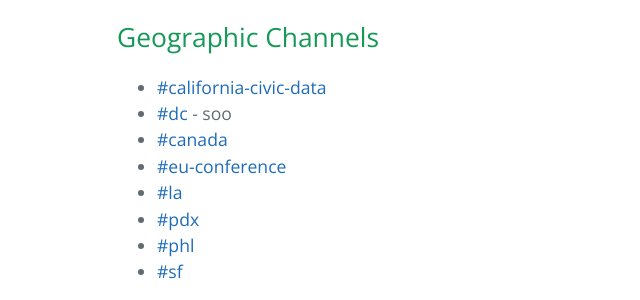
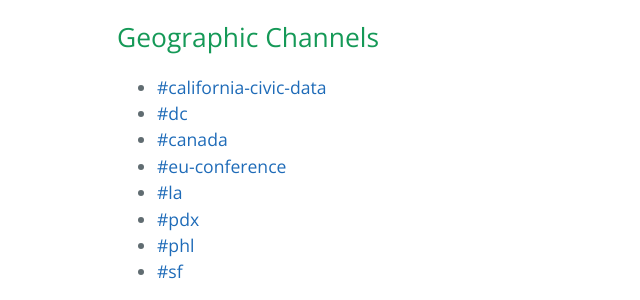
Before and after one commit to newsnerdery/newsnerdery, a Jekyll site: the page built from index.md, in a window 1280 px wide and 900 px high, scrolled down 841 px. Shown: the part 159-459 px from the top of the window, without its empty margins (107-747 px from the left). Built offline with Jekyll 4.4.1, drawn with Linux system fonts in a browser that asks for light colours; our own code applies the rules of GitHub Pages for plain Markdown files.

Commit message:
Remove a user from channel admin role

```diff
--- a/index.md
+++ b/index.md
@@ -20,7 +20,7 @@ We have more than 40 Slack channels. We try to keep the list of channels pruned
 
 ## Geographic Channels
 * [#california-civic-data](https://newsnerdery.slack.com/messages/california-civic-data/)
-* [#dc](https://newsnerdery.slack.com/messages/dc/) - soo
+* [#dc](https://newsnerdery.slack.com/messages/dc/)
 * [#canada](https://newsnerdery.slack.com/messages/canada/)
 * [#eu-conference](https://newsnerdery.slack.com/messages/eu-conference/)
 * [#la](https://newsnerdery.slack.com/messages/la/)
```
